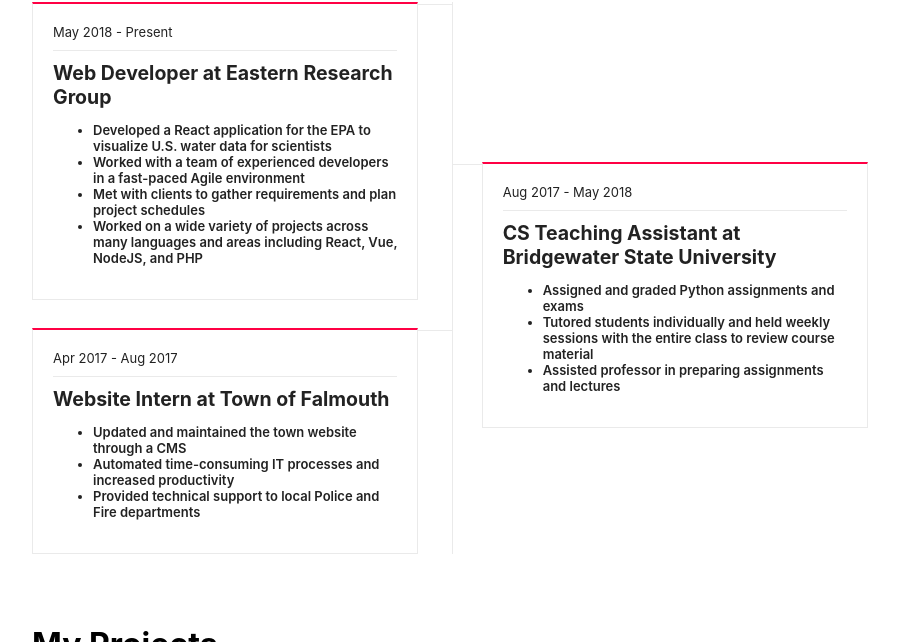
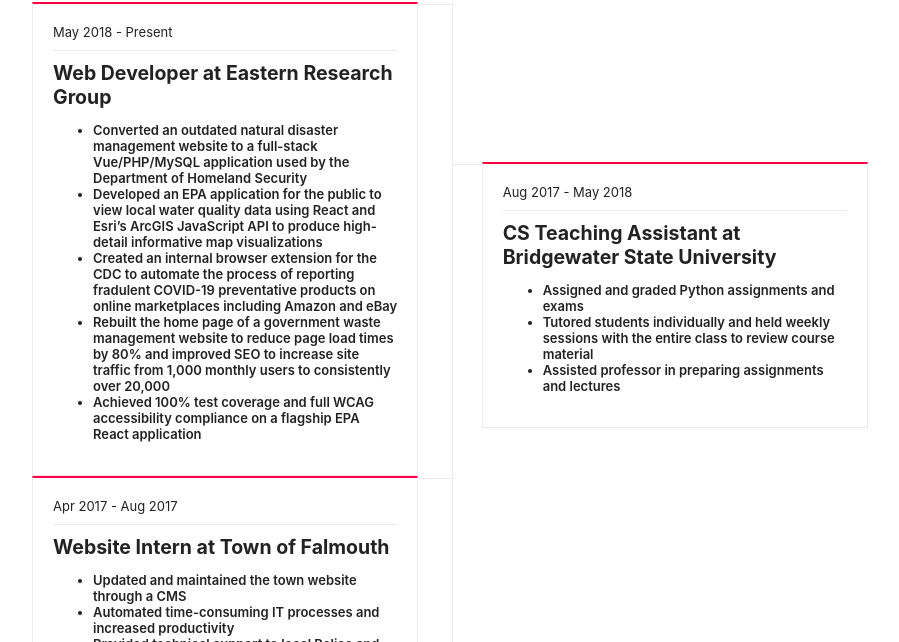
Before and after one commit to oftheheadland/oftheheadland.github.io, a plain HTML site: page index.html in a window 1280 px wide. Shown: the part 694-1336 px from the top of the page, without its empty margins (188-1087 px from the left). Drawn offline with Linux system fonts and the light colour scheme.

Commit message:
update resume and website experience sections

```diff
--- a/index.html
+++ b/index.html
@@ -23,7 +23,8 @@
       <div class="lead">
         <h1 class="lead__heading">Hi, I'm Andrew VanNess</h1>
         <div class="lead__sub">
-          I'm a full stack developer currently working at <a target="_blank" href="http://www.erg.com/">Eastern Research Group</a>. My
+          I'm a full stack developer currently working at <a target="_blank" href="http://www.erg.com/">Eastern Research
+            Group</a>. My
           goal is to make the web
           a more accessible and friendly place for everyone. I've worked with clients such as state governments and the
           EPA. I build
@@ -61,12 +62,19 @@
             </div>
             <p></p>
             <ul>
-              <li>Developed a React application for the EPA to visualize U.S. water data for scientists</li>
-              <li>Worked with a team of experienced developers in a fast-paced Agile environment</li>
-              <li>Met with clients to gather requirements and plan project schedules</li>
-              <li>Worked on a wide variety of projects across many languages and areas including React, Vue, NodeJS, and
-                PHP
+              <li>Converted an outdated natural disaster management website to a full-stack Vue/PHP/MySQL application
+                used by the Department of Homeland Security</li>
+              <li>Developed an EPA application for the public to view local water quality data using React and Esri’s
+                ArcGIS
+                JavaScript API to produce high-detail informative map visualizations
               </li>
+              <li>Created an internal browser extension for the CDC to automate the process of reporting fradulent
+                COVID-19 preventative products on online marketplaces including Amazon and eBay</li>
+              <li> Rebuilt the home page of a government waste management website to reduce page load times by 80% and
+                improved SEO to increase site traffic from 1,000 monthly users to consistently over 20,000
+              </li>
+              <li>Achieved 100% test coverage and full WCAG accessibility compliance on a flagship EPA React
+                application</li>
             </ul>
           </div>
         </div>
```
Also changed, not shown: resume.json (+11 -12 lines), 1 other file.
